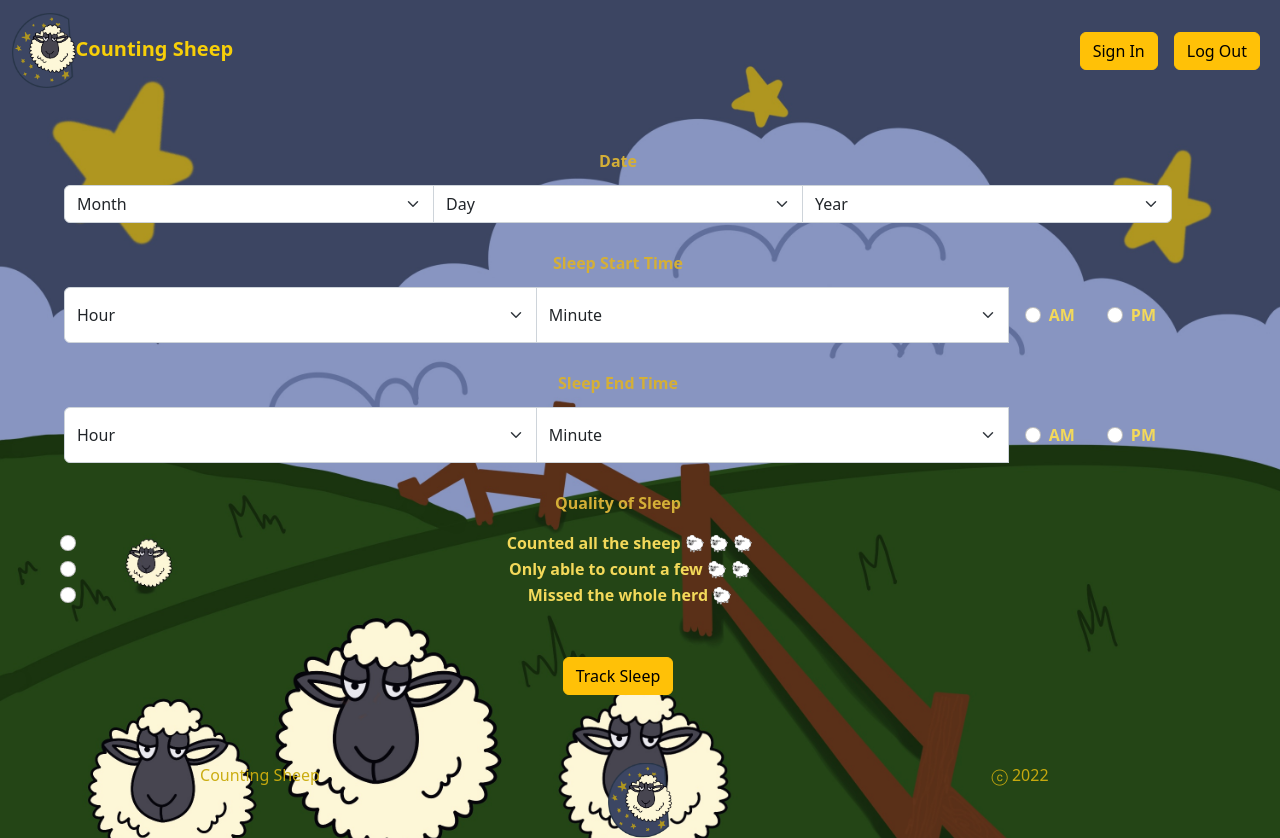
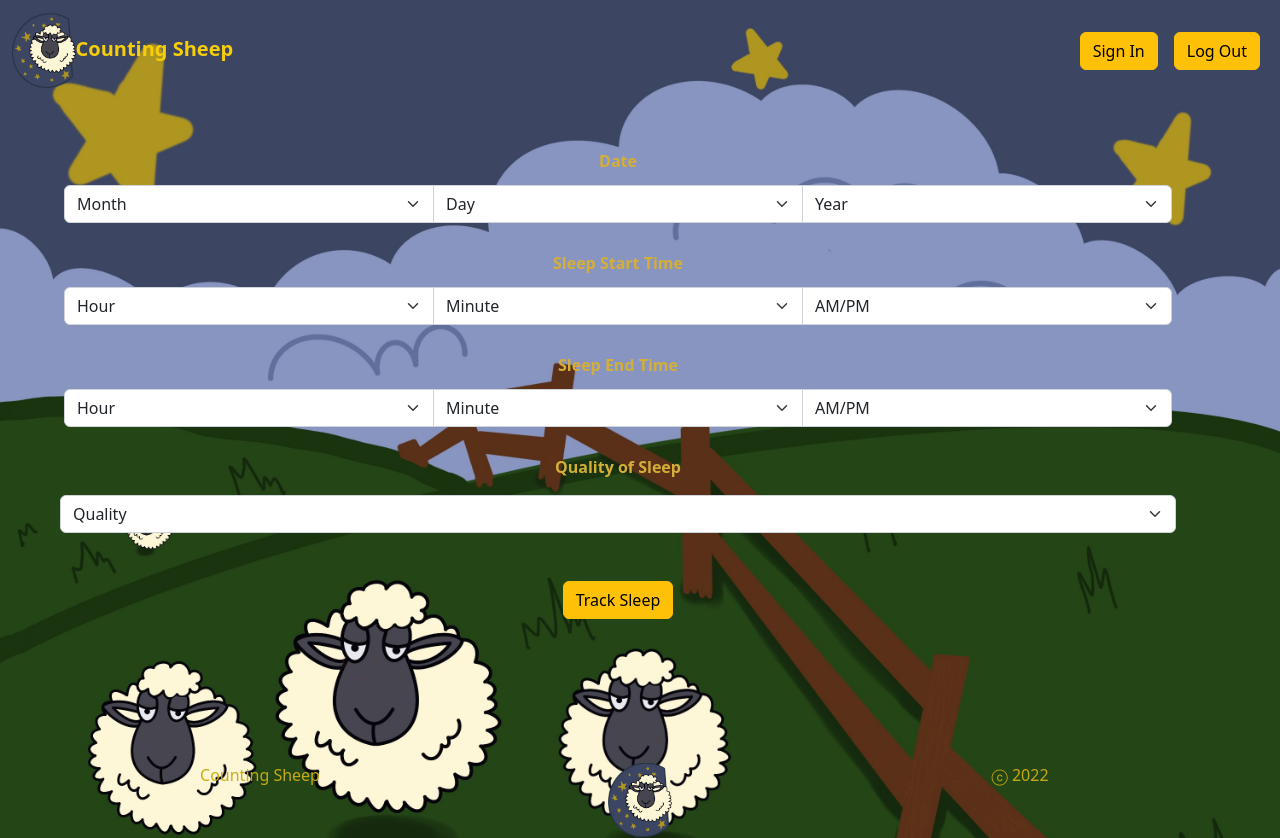
Before and after one commit to MattG-Git/counting_sheep, a React (Create React App) app in the folder client/: page /track in a window 1280 px wide. Built offline with nearby package versions, Linux system fonts and the light colour scheme.

Commit message:
Mutation to add sleep functioning and formating data

```diff
--- a/client/src/pages/TrackForm.js
+++ b/client/src/pages/TrackForm.js
@@ -4,34 +4,71 @@ import {ADD_SLEEP} from '../utils/mutations';
 import {useMutation} from '@apollo/client';
 
 function TrackForm() {
+    const [addSleep, {error}] = useMutation(ADD_SLEEP);
     const navigate = useNavigate();
-    const [formState, setFormState] = useState({date: '', hours: '', quality: ''});
-    const [addSleep, {error}] = useMutation(ADD_SLEEP);
+    const [dateState, setDateState] = useState({month: '', day: '', year: ''});
+    const [timeState, setTimeState] = useState({startHour: '', startMinute: '', startAmPm: '', endHour: '', endMinute: '', endAmPm: ''});
+    const [qualityState, setQualityState] = useState({quality: ''});
+
+    const handleDateChange = (event) => {
+        const {name, value} = event.target;
+        setDateState({
+            ...dateState,
+            [name]: value
+        });
+    };
+
+    const handleTimeChange = (event) => {
+        const {name, value} = event.target;
+        setTimeState({
+            ...timeState,
+            [name]: value
+        });
+    };
+
+    const handleQualityChange = (event) => {
+        const {name, value} = event.target;
+        setQualityState({
+            ...qualityState,
+            [name]: value
+        });
+    };
 
     const handleFormSubmit = async (event) => {
         event.preventDefault();
-        console.log(formState);
+        const date = `${dateState.month}/${dateState.day}/${dateState.year}`;
+        const startHour = parseInt(timeState.startHour);
+        const startMinute = parseInt(timeState.startMinute);
+        const endHour = parseInt(timeState.endHour);
+        const endMinute = parseInt(timeState.endMinute);
+        const startAmPm = timeState.startAmPm;
+        const endAmPm = timeState.endAmPm;
+        const quality = qualityState.quality;
+        let hours = 0;
+        // determine hours of sleep
+        if (startAmPm === 'PM' && endAmPm === 'AM') {
+            hours = (endHour + 12) - (startHour);
+        } else if (startAmPm === 'PM' && endAmPm === 'PM') {
+            hours = (endHour) - (startHour);
+        } else if (startAmPm === 'AM' && endAmPm === 'AM') {
+            hours = endHour - startHour;
+        } else if (startAmPm === 'AM' && endAmPm === 'PM') {
+            hours = (endHour + 12) - startHour;
+        }
+        // determine minutes of sleep
+        console.log(hours)
+        if (startMinute > endMinute) {
+            hours -= 1;
+        }
+        console.log(date, hours, quality);
         try {
             const {data} = await addSleep({
-                variables: {...formState},
+                variables: {date, hours, quality}
             });
-        } catch (e) {
-            console.error(e);
+            navigate('/');
+        } catch (err) {
+            console.error(err);
         }
-        setFormState({
-            date: '',
-            hours: '',
-            quality: '',
-        });
-        navigate('/');
-    };
-
-    const handleChange = (event) => {
-        const {name, value} = event.target;
-        setFormState({
-            ...formState,
-            [name]: value,
-        });
     };
 
     return(
@@ -40,8 +77,8 @@ function TrackForm() {
                 <div className="col">
                     <form onSubmit={handleFormSubmit}>
                         <label htmlfor="date" className="form-label">Date</label>
-                        <div name="date" className="input-group p-1 mb-4" onChange={handleChange}>
-                            <select className="form-select">
+                        <div className="input-group p-1 mb-4">
+                            <select className="form-select" name="month" onChange={handleDateChange}>
                                 <option selected>Month</option>
                                 <option value="1">January</option>
                                 <option value="2">February</option>
@@ -56,7 +93,7 @@ function TrackForm() {
                                 <option value="11">November</option>
                                 <option value="12">December</option>
                             </select>
-                            <select className="form-select">
+                            <select className="form-select" name='day' onChange={handleDateChange}>
                                 <option selected>Day</option>
                                 <option value="1">1</option>
                                 <option value="2">2</option>
@@ -90,7 +127,7 @@ function TrackForm() {
                                 <option value="30">30</option>
                                 <option value="31">31</option>
                             </select>
-                            <select className="form-select">
+                            <select className="form-select" name='year' onChange={handleDateChange}>
                                 <option selected>Year</option>
                                 <option value="2020">2020</option>
                                 <option value="2021">2021</option>
@@ -98,9 +135,9 @@ function TrackForm() {
                                 <option value="2023">2023</option>
                             </select>
                         </div>
-                        <label htmlfor="startTime" className="form-label">Sleep Start Time</label>
-                        <div className="input-group p-1 mb-4" name="startTime" onChange={handleChange}>
-                            <select className="form-select">
+                        <label htmlFor="startTime" className="form-label">Sleep Start Time</label>
+                        <div className="input-group p-1 mb-4">
+                            <select className="form-select" name='startHour' onChange={handleTimeChange}>
                                 <option selected>Hour</option>
                                 <option value="1">1</option>
                                 <option value="2">2</option>
@@ -115,29 +152,22 @@ function TrackForm() {
                                 <option value="11">11</option>
                                 <option value="12">12</option>
                             </select>
-                            <select className="form-select">
+                            <select className="form-select" name='startMinute' onChange={handleTimeChange}>
                                 <option selected>Minute</option>
                                 <option value="00">00</option>
                                 <option value="15">15</option>
                                 <option value="30">30</option>
                                 <option value="45">45</option>
                             </select>
-                            <div className="form-check m-3">
-                                <input className="form-check-input" type="radio" name="ampm1" id="amRadioStart"></input>
-                                <label className="form-check-label" for="am">
-                                    AM
-                                </label>
-                            </div>
-                            <div className="form-check m-3">
-                                <input className="form-check-input" type="radio" name="ampm1" id="pmRadioStart"></input>
-                                <label className="form-check-label" for="pm">
-                                    PM
-                                </label>
-                            </div>
+                            <select className="form-select" name='startAmPm' onChange={handleTimeChange}>
+                                <option selected>AM/PM</option>
+                                <option value="AM">AM</option>
+                                <option value="PM">PM</option>
+                            </select>
                         </div>
                         <label for="endTime" className="form-label">Sleep End Time</label>
-                            <div className="input-group mb-4 p-1" name="endTime" onChange={handleChange}>
-                                <select className="form-select">
+                            <div className="input-group mb-4 p-1">
+                                <select className="form-select" name='endHour' onChange={handleTimeChange}>
                                     <option selected>Hour</option>
                                     <option value="1">1</option>
                                     <option value="2">2</option>
@@ -152,46 +182,27 @@ function TrackForm() {
                                     <option value="11">11</option>
                                     <option value="12">12</option>
                                 </select>
-                                <select className="form-select">
+                                <select className="form-select" name='endMinute' onChange={handleTimeChange}>
                                     <option selected>Minute</option>
                                     <option value="00">00</option>
                                     <option value="15">15</option>
                                     <option value="30">30</option>
                                     <option value="45">45</option>
                                 </select>
-                                <div className="form-check m-3">
-                                    <input className="form-check-input" type="radio" name="ampm2" id="amRadioEnd"></input>
-                                    <label className="form-check-label" for="am">
-                                        AM
-                                    </label>
-                                </div>
-                                <div className="form-check m-3">
-                                    <input className="form-check-input" type="radio" name="ampm2" id="pmRadioEnd"></input>
-                                    <label className="form-check-label" for="pm">
-                                        PM
-                                    </label>
-                                </div>
+                                <select className="form-select" name='endAmPm' onChange={handleTimeChange}>
+                                    <option selected>AM/PM</option>
+                                    <option value="AM">AM</option>
+                                    <option value="PM">PM</option>
+                                </select>
                             </div>
                         <label for="quality" className="form-label">Quality of Sleep</label>
                         <div className="input-group p-1"></div>
-                            <div className="form-check" name="quality" onChange={handleChange}>
-                                <input className="form-check-input" type="radio" name="sleep" id="goodSleep"></input>
-                                <label className="form-check-label" for="flexRadioDefault1">
-                                    Counted all the sheep 🐑 🐑 🐑
-                                </label>
-                            </div>
-                            <div className="form-check">
-                                <input className="form-check-input" type="radio" name="sleep" id="okSleep"></input>
-                                <label className="form-check-label" for="flexRadioDefault2">
-                                    Only able to count a few 🐑 🐑
-                                </label>
-                            </div>
-                            <div className="form-check">
-                                <input className="form-check-input" type="radio" name="sleep" id="badSleep"></input>
-                                <label className="form-check-label" for="flexRadioDefault3">
-                                    Missed the whole herd 🐑
-                                </label>
-                            </div>
+                            <select className="form-select" name='quality' onChange={handleQualityChange}>
+                                <option selected>Quality</option>
+                                <option value="Missed the whole herd 🐑">Missed the whole herd 🐑</option>
+                                <option value="Only able to count a few 🐑 🐑">Only able to count a few 🐑 🐑</option>
+                                <option value="Counted all the sheep 🐑 🐑 🐑">Counted all the sheep 🐑 🐑 🐑</option>
+                            </select>
                             <button className="btn btn-warning m-5" type="submit">Track Sleep</button>
                     </form>
                 </div>
```
Also changed, not shown: 1 other file (tests, documents, lock files or other folders).
